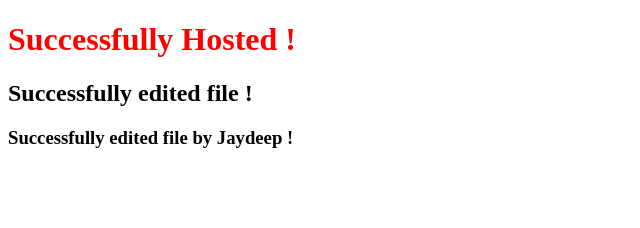
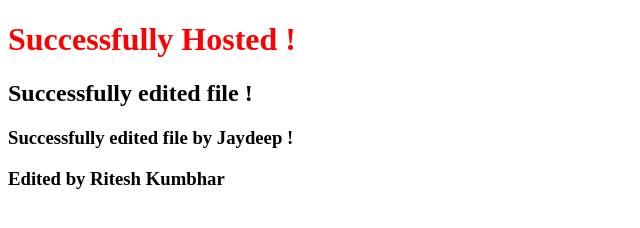
Before and after one commit to vitthalhumbe/DemoHTML, a plain HTML site: page index.html in a window 1280 px wide. Shown: the whole page, without its empty margins (0-640 px from the left). Drawn offline with Linux system fonts and the light colour scheme.

Commit message:
Added P tag

```diff
--- a/index.html
+++ b/index.html
@@ -6,6 +6,7 @@
   <body>
     <h1 style="color:red;">Successfully Hosted !</h1>
     <h2>Successfully edited file !</h2>
-    <h3>Successfully edited file by Jaydeep !<h3>
+  <h3>Successfully edited file by Jaydeep !<h3>
+      <p>Edited by Ritesh Kumbhar</p>
   </body>
 </html>
```
